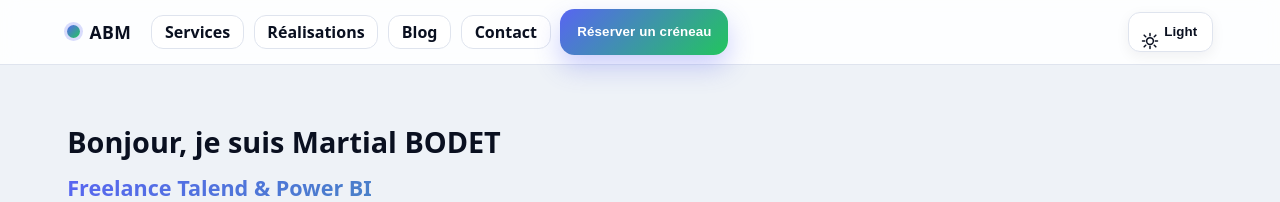
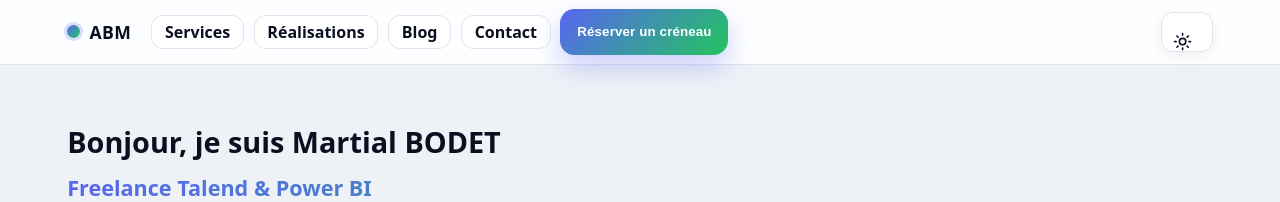
Before and after one commit to Marssouss/Marssouss.github.io, a Jekyll site: the page built from index.md, in a window 1280 px wide. Shown: the top 202 px of the page. Built offline with Jekyll 4.4.1, drawn with Linux system fonts in a browser that asks for light colours.

Commit message:
nav bar light/dark

```diff
--- a/_includes/header.html
+++ b/_includes/header.html
@@ -19,20 +19,24 @@
     <div class="nav-actions">
       <!-- Thème toujours visible -->
       <button class="theme-toggle" aria-label="Basculer le thème" aria-pressed="false">
+<!-- Soleil (sun) — proportions équilibrées -->
 <span class="tt-icon icon-sun" aria-hidden="true">
-          <svg width="18" height="18" viewBox="0 0 24 24" fill="none">
-            <circle cx="12" cy="12" r="4.5" stroke="currentColor" stroke-width="2"/>
-            <g stroke="currentColor" stroke-width="2" stroke-linecap="round">
-              <path d="M12 2v3M12 19v3M4.22 4.22l2.12 2.12M17.66 17.66l2.12 2.12M2 12h3M19 12h3M4.22 19.78l2.12-2.12M17.66 6.34l2.12-2.12"/>
-            </g>
+  <svg viewBox="0 0 24 24" fill="none" stroke="currentColor" stroke-width="2"
+       stroke-linecap="round" stroke-linejoin="round" aria-hidden="true">
+    <circle cx="12" cy="12" r="4"></circle>
+    <path d="M12 2v2M12 20v2M4.93 4.93l1.41 1.41M17.66 17.66l1.41 1.41M2 12h2M20 12h2M4.93 19.07l1.41-1.41M17.66 6.34l1.41-1.41"></path>
   </svg>
 </span>
+
+<!-- Lune (moon) — style croissant élégant -->
 <span class="tt-icon icon-moon" aria-hidden="true">
-          <svg width="18" height="18" viewBox="0 0 24 24" fill="none">
-            <path d="M21 12.5A9 9 0 1 1 11.5 3a7 7 0 1 0 9.5 9.5Z" stroke="currentColor" stroke-width="2" fill="none"/>
+  <svg viewBox="0 0 24 24" fill="none" stroke="currentColor" stroke-width="2"
+       stroke-linecap="round" stroke-linejoin="round" aria-hidden="true">
+    <!-- croissant “lucide” : centre visuel correct -->
+    <path d="M21 12.79A9 9 0 1 1 11.21 3
+             a7 7 0 0 0 9.79 9.79Z"></path>
   </svg>
 </span>
-        <span class="tt-label">Thème</span>
       </button>
 
       <!-- Toggle mobile (caché en desktop) -->
--- a/assets/styles.css
+++ b/assets/styles.css
@@ -531,3 +531,42 @@ main{ max-width:var(--container); margin:auto; padding:clamp(1.2rem, 1.5vw, 2rem
   .cert-card{ grid-template-columns: 52px 1fr; }
   .cert-badge{ width:52px; height:52px; }
 }
+
+
+
+/* --- Toggle thème : centrage parfait des icônes --- */
+.theme-toggle .tt-icon{
+  position: absolute;
+  left: .7rem;
+  top: 50%;
+  transform: translateY(-50%);
+  width: 1.2rem;
+  height: 1.2rem;
+  display: grid;
+  place-items: center;
+  pointer-events: none;
+  line-height: 0;                  /* ✅ empêche le décalage vertical */
+}
+
+/* Icônes superposées exactement + animations */
+.icon-sun, .icon-moon{
+  position: absolute;
+  inset: 0;
+  display: grid;                   /* ✅ centre le SVG dans le slot */
+  place-items: center;
+  transform-origin: 50% 50%;       /* ✅ rotation autour du centre */
+  transition: opacity .28s ease, transform .38s ease;
+}
+
+/* Neutralise le sizing inline des SVG et évite les sauts */
+.icon-sun svg, .icon-moon svg{
+  width: 100%;
+  height: 100%;
+  display: block;                  /* ✅ pas de baseline shift */
+}
+
+/* États */
+.icon-sun{ opacity:0; transform: rotate(-90deg) scale(.92); }
+.icon-moon{ opacity:1; transform: rotate(0deg)   scale(1); }
+:root[data-theme="light"] .icon-sun{  opacity:1; transform: rotate(0deg)  scale(1); }
+:root[data-theme="light"] .icon-moon{ opacity:0; transform: rotate(90deg) scale(.92); }
```
Lines whose indentation alone changed are shown as unchanged.
